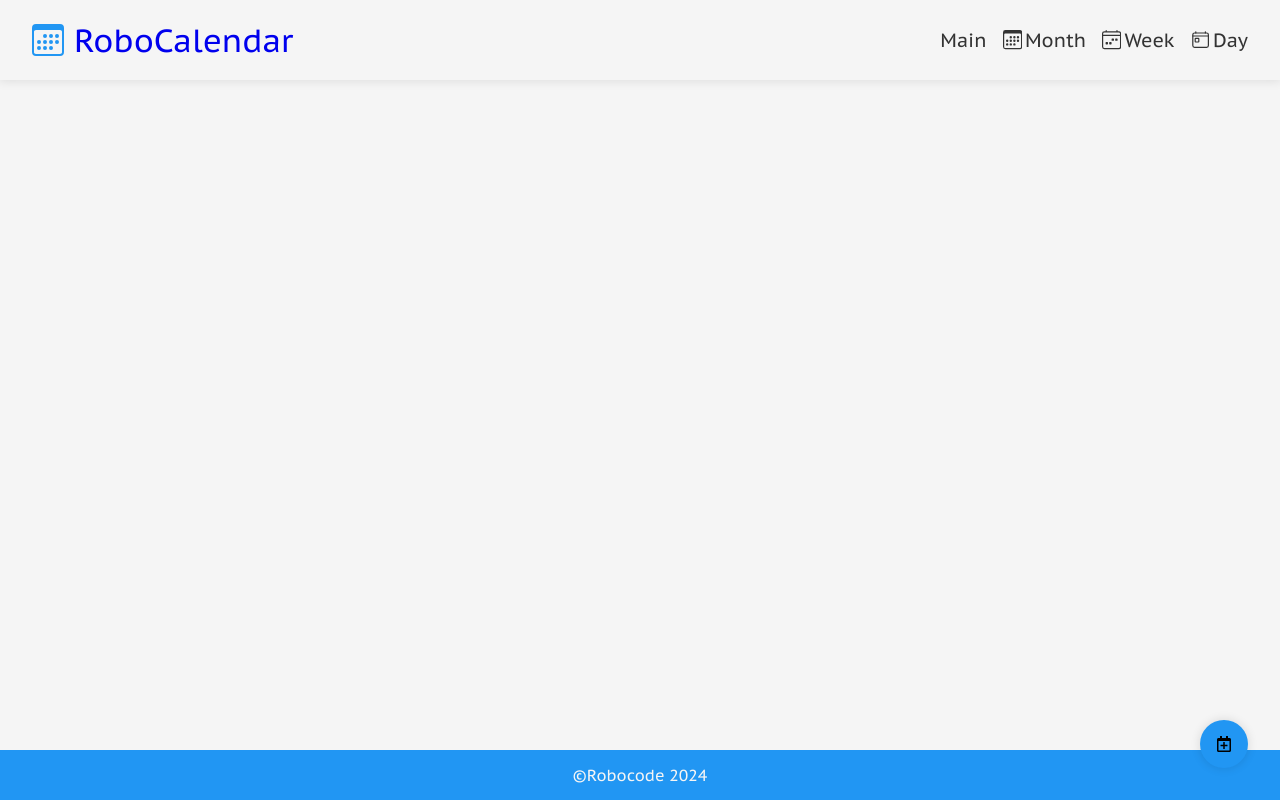
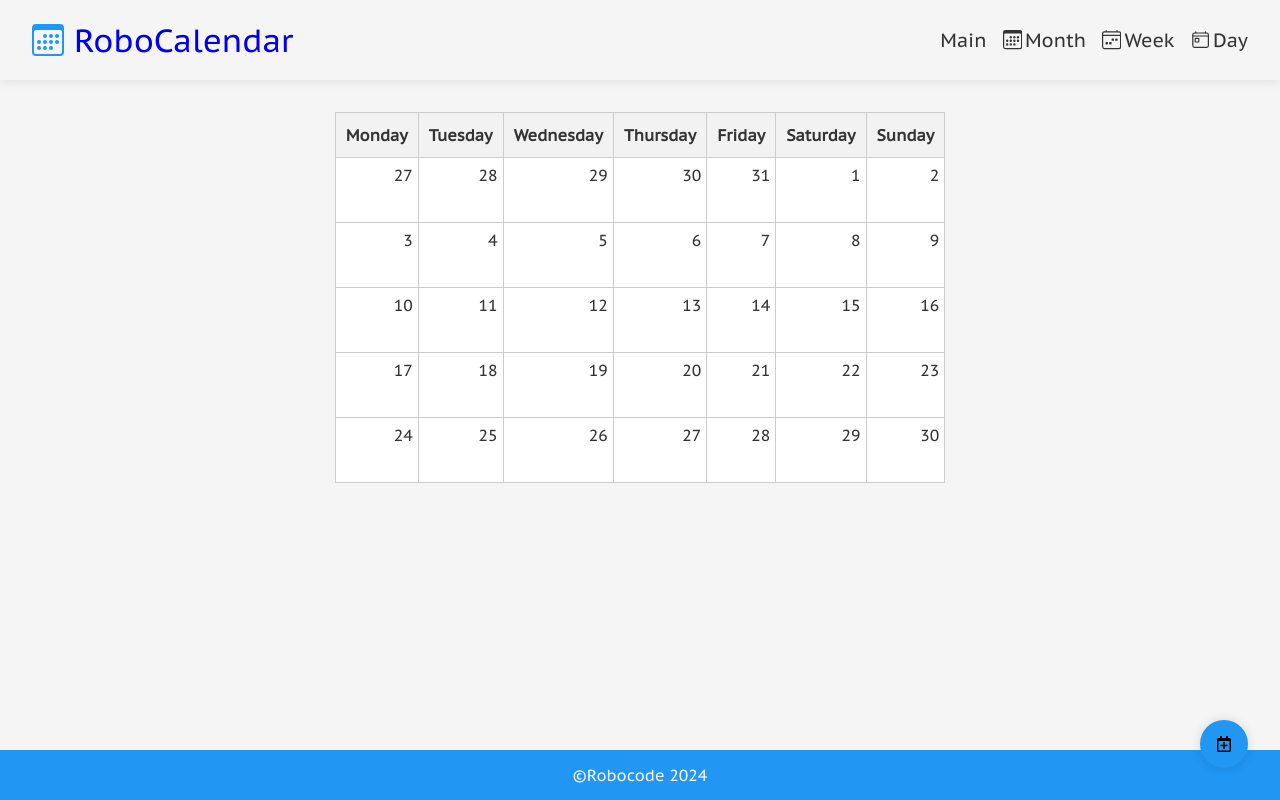
Before and after one commit to BSenichak/Project-3, a React (Vite) app: page / in a window 1280 px wide. Built offline with nearby package versions, Linux system fonts and the light colour scheme.

Commit message:
add useContext provider and month clendar

```diff
--- a/src/App.jsx
+++ b/src/App.jsx
@@ -2,14 +2,15 @@ import Footer from "./components/Footer/Footer";
 import Header from "./components/Header/Header";
 import Main from "./components/Main/Main";
 import "./styles/generalStyle.scss";
+import StoreProvider from "./store/ContextStore";
 
 function App() {
     return (
-        <>
+        <StoreProvider>
             <Header />
             <Main />
             <Footer />
-        </>
+        </StoreProvider>
     );
 }
 
--- a/src/components/AddForm/AddForm.jsx
+++ b/src/components/AddForm/AddForm.jsx
@@ -1,6 +1,7 @@
-import React, { useState, useEffect, useRef } from "react";
+import React, { useState, useEffect, useRef, useContext } from "react";
 import PropTypes from "prop-types";
 import style from "./AddForm.module.scss";
+import { ContextStore } from "../../store/ContextStore";
 
 function AddForm(props) {
     const [title, setTitle] = useState("");
@@ -13,6 +14,15 @@ function AddForm(props) {
     const titleRef = useRef(null);
     const dateRef = useRef(null);
     const timeRef = useRef(null);
+
+    let { addEvent } = useContext(ContextStore);
+    const handleSubmit = (e) => {
+        e.preventDefault();
+        if (correct) {
+            addEvent({ title, date, time, color });
+            props.open(false);
+        }
+    };
 
     useEffect(() => {
         titleRef.current.style.display = "none";
@@ -99,7 +109,11 @@ function AddForm(props) {
                         onChange={(e) => setColor(e.target.value)}
                     />
                 </div>
-                <button className={style.button} disabled={!correct}>
+                <button
+                    className={style.button}
+                    disabled={!correct}
+                    onClick={handleSubmit}
+                >
                     Add
                 </button>
             </div>
--- /dev/null
+++ b/src/components/MCalendar/MCalendar.jsx
@@ -0,0 +1,88 @@
+import React, { useContext, useState } from "react";
+import PropTypes from "prop-types";
+import style from "./MCalendar.module.scss";
+import { ContextStore } from "../../store/ContextStore";
+
+function MCalendar(props) {
+    let { events } = useContext(ContextStore);
+    const [currentDate, setCurrentDate] = useState(new Date());
+
+    const getCalendarDates = (year, month) => {
+        const startOfMonth = new Date(year, month, 1);
+        const endOfMonth = new Date(year, month + 1, 0);
+        const startDay = startOfMonth.getDay() || 7;
+        const totalDays = endOfMonth.getDate();
+        const dates = [];
+        for (let i = 1 - startDay; i <= totalDays; i++) {
+            const date = new Date(year, month, i);
+            dates.push(date);
+        }
+        return dates;
+    };
+    const year = currentDate.getFullYear();
+    const month = currentDate.getMonth();
+    const dates = getCalendarDates(year, month);
+
+    return (
+        <div className={style.wrapper}>
+            <div className={style.container}>
+                <table>
+                    <thead>
+                        <tr>
+                            <th>Monday</th>
+                            <th>Tuesday</th>
+                            <th>Wednesday</th>
+                            <th>Thursday</th>
+                            <th>Friday</th>
+                            <th>Saturday</th>
+                            <th>Sunday</th>
+                        </tr>
+                    </thead>
+                    <tbody>
+                        {Array.from(
+                            { length: Math.ceil(dates.length / 7) },
+                            (_, weekIndex) => (
+                                <tr key={weekIndex}>
+                                    {dates
+                                        .slice(weekIndex * 7, weekIndex * 7 + 7)
+                                        .map((date, index) => (
+                                            <td key={index}>
+                                                <span className={style.number}>
+                                                    {date.getDate()}
+                                                </span>
+                                                {events
+                                                    .filter(
+                                                        (event) =>
+                                                            event.date ==
+                                                            date
+                                                                .toISOString()
+                                                                .split("T")[0]
+                                                    )
+                                                    .map((event) => (
+                                                        <button
+                                                            className={
+                                                                style.event
+                                                            }
+                                                            style={{
+                                                                borderLeftColor:
+                                                                    event.color,
+                                                            }}
+                                                        >
+                                                            {event.title}
+                                                        </button>
+                                                    ))}
+                                            </td>
+                                        ))}
+                                </tr>
+                            )
+                        )}
+                    </tbody>
+                </table>
+            </div>
+        </div>
+    );
+}
+
+MCalendar.propTypes = {};
+
+export default MCalendar;
--- /dev/null
+++ b/src/components/MCalendar/MCalendar.module.scss
@@ -0,0 +1,38 @@
+table {
+    border-collapse: collapse;
+    border: 1px solid #ccc;
+    margin: 2rem auto;
+    width: 100%;
+    max-width: 600px;
+    text-align: center;
+    & th,
+    td {
+        border: 1px solid #ccc;
+        padding: 10px;
+    }
+    & th {
+        background-color: #f2f2f2;
+        font-weight: bold;
+    }
+    & td {
+        background-color: #fff;
+        position: relative;
+        padding: 2rem 0.5rem;
+        & .number {
+            position: absolute;
+            top: 5px;
+            right: 5px;
+        }
+
+        & .event {
+            width: 100%;
+            margin-top: 5px;
+            overflow: hidden;
+            text-overflow: ellipsis;
+            white-space: nowrap;
+            border: none;
+            border-left: 5px solid;
+            padding: 0.3rem;
+        }
+    }
+}
--- a/src/components/Main/Main.jsx
+++ b/src/components/Main/Main.jsx
@@ -1,8 +1,9 @@
-import React from "react";
+import React, { useContext } from "react";
 import PropTypes from "prop-types";
 import style from "./Main.module.scss";
 import AddForm from "../AddForm/AddForm";
 import { FaRegCalendarPlus } from "react-icons/fa";
+import MCalendar from "../MCalendar/MCalendar";
 
 function Main(props) {
     const [modalOpen, setModalOpen] = React.useState(false);
@@ -15,6 +16,7 @@ function Main(props) {
             >
                 <FaRegCalendarPlus />
             </button>
+            <MCalendar />
         </main>
     );
 }
--- /dev/null
+++ b/src/store/ContextStore.jsx
@@ -0,0 +1,22 @@
+import React, { useState, createContext, useEffect } from "react";
+
+export const ContextStore = createContext();
+
+function StoreProvider({ children }) {
+    const [events, setEvents] = useState(
+        JSON.parse(localStorage.getItem("events")) || []
+    );
+    useEffect(() => {
+        localStorage.setItem("events", JSON.stringify(events));
+    }, [events]);
+
+    const addEvent = (event) => setEvents([...events, event]);
+
+    return (
+        <ContextStore.Provider value={{ events, addEvent }}>
+            {children}
+        </ContextStore.Provider>
+    );
+}
+
+export default StoreProvider;
```
Lines whose indentation alone changed are shown as unchanged.
